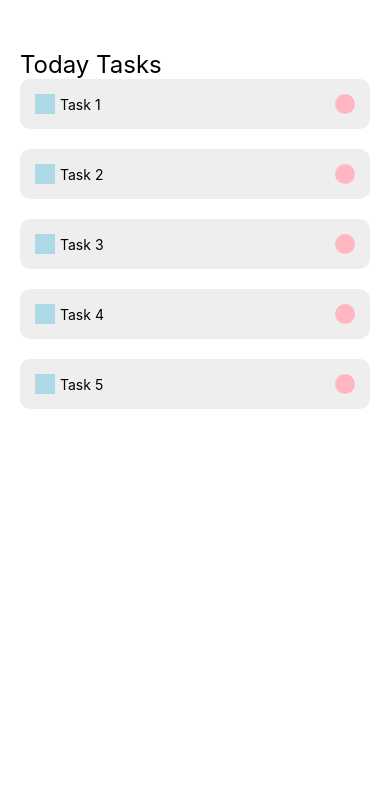
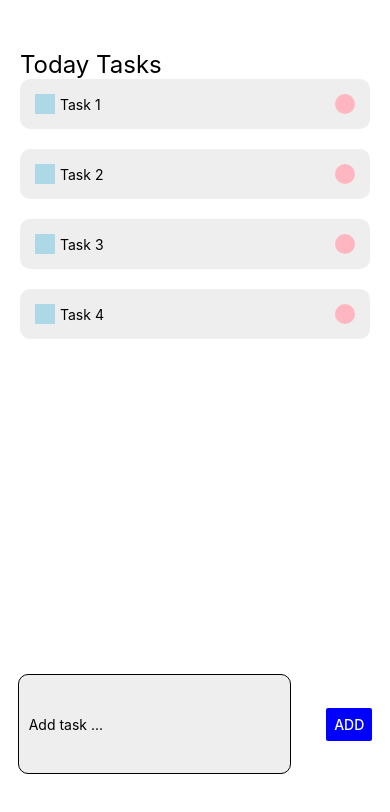
Before and after one commit to quytvgcd17298/TodoAppAwesome, a React Native app: screen / in a window 390 px wide. Shown: the top 812 px of the page. Built offline with nearby package versions, Linux system fonts and the light colour scheme.

Commit message:
Add Input task and button

```diff
--- a/App.js
+++ b/App.js
@@ -1,6 +1,6 @@
 import { StatusBar } from 'expo-status-bar';
 import React from 'react';
-import { StyleSheet, Text, View } from 'react-native';
+import { StyleSheet, Text, View, TextInput, KeyboardAvoidingView, TouchableOpacity, Button } from 'react-native';
 import Task from './components/Task';
 
 export default function App() {
@@ -14,8 +14,18 @@ export default function App() {
         <Task text = "Task 2"></Task>
         <Task text = "Task 3"></Task>
         <Task text = "Task 4"></Task>
-        <Task text = "Task 5"></Task>
       </View>
+      <KeyboardAvoidingView
+      style = {styles.addTaskWrapper}>
+        <TextInput
+        style = {styles.input}
+        placeholder = 'Add task ...'
+        ></TextInput>
+        <Button
+        title = 'Add'
+        color = 'blue'
+        ></Button>
+      </KeyboardAvoidingView>
       <StatusBar style="auto" />
     </View>
   );
@@ -32,6 +42,21 @@ const styles = StyleSheet.create({
      justifyContent: "space-between",
      paddingTop: 50,
      paddingLeft:20,
-
-  }
+  },
+  addTaskWrapper:{
+    position: 'absolute',
+    bottom: 70,
+    flexDirection:'row',
+    justifyContent:'space-around',
+    alignItems:'center',
+    width: "100%"
+  },
+  input:{
+    backgroundColor:'#EEEEEE',
+    width: '70%',
+    height: 100,
+    paddingHorizontal: 10,
+    borderRadius: 10,
+    borderWidth: 1,
+  },
 });
```
